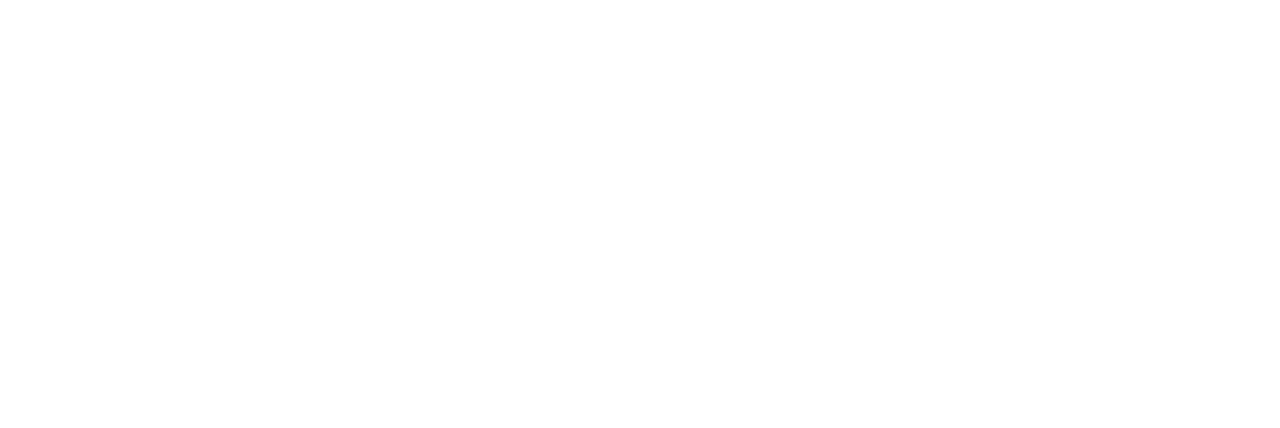
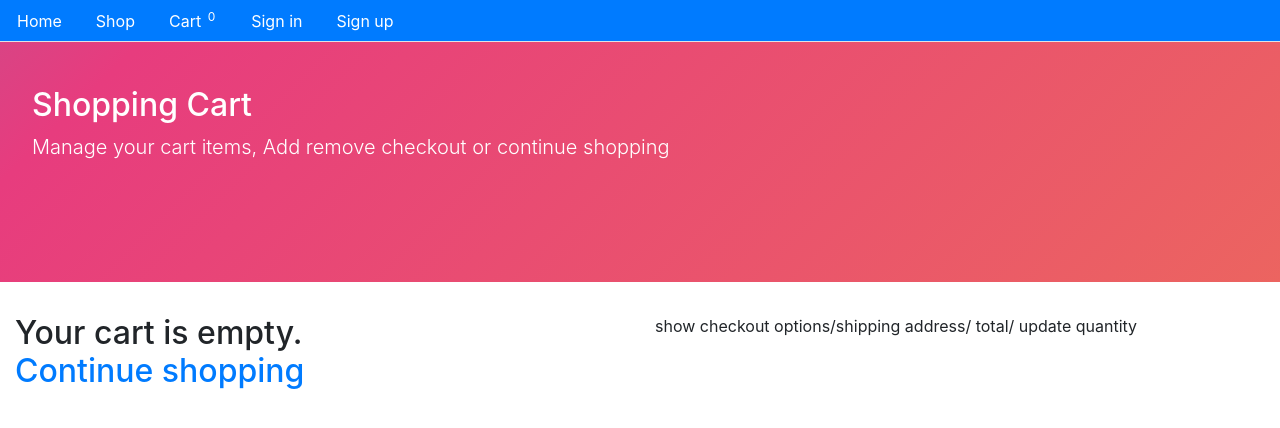
Before and after one commit to fatymahmed/ecommerce-front, a React (Create React App) app: page /cart in a window 1280 px wide. Shown: the top 428 px of the page. Built offline with nearby package versions, Linux system fonts and the light colour scheme.

Commit message:
Show products in cart page

```diff
--- a/src/Routes.js
+++ b/src/Routes.js
@@ -11,6 +11,7 @@
 import AddProduct from "./admin/AddProduct";
 import Shop from "./core/Shop";
 import Product from "./core/Product";
+import Cart from "./core/Cart";
 
 const Routes = () => {
   return (
@@ -25,6 +26,7 @@
         <AdminRoute path='/create/category' exact component={AddCategory} />
         <AdminRoute path='/create/product' exact component={AddProduct} />
         <Route path='/product/:productId' exact component={Product} />
+        <Route path='/cart' exact component={Cart} />
       </Switch>
     </BrowserRouter>
   );
--- a/src/core/Card.js
+++ b/src/core/Card.js
@@ -1,9 +1,12 @@
-import React from "react";
-import { Link } from "react-router-dom";
+import React, { useState } from "react";
+import { Link, Redirect } from "react-router-dom";
 import moment from "moment";
 import ShowImage from "./ShowImage";
+import { addItem } from "./cartHelpers";
 
 const Card = ({ product, showViewProductButton = true }) => {
+  const [redirect, setRedirect] = useState(false);
+
   const showViewButton = (showViewProductButton) =>
     showViewProductButton && (
       <Link to={`/product/${product._id}`} className='mr-2'>
@@ -13,8 +16,22 @@
       </Link>
     );
 
+  const addToCart = () => {
+    addItem(product, () => {
+      setRedirect(true);
+    });
+  };
+
+  const shouldRedirect = (redirect) => {
+    if (redirect) {
+      return <Redirect to='/cart' />;
+    }
+  };
+
   const showAddToCartButton = () => (
-    <button className='btn btn-outline-warning mt-2 mb-2'>Add to Cart</button>
+    <button onClick={addToCart} className='btn btn-outline-warning mt-2 mb-2'>
+      Add to Cart
+    </button>
   );
 
   const showStock = (quantity) =>
@@ -28,6 +45,7 @@
     <div className='card'>
       <div className='card-header name'>{product.name}</div>
       <div className='card-body'>
+        {shouldRedirect(redirect)}
         <ShowImage item={product} url='product' />
         <p className='lead mt-2'>{product.description.substring(0, 100)}</p>
         <p className='black-10'>{product.price}</p>
--- /dev/null
+++ b/src/core/Cart.js
@@ -0,0 +1,50 @@
+import React, { useState, useEffect } from "react";
+import { Link } from "react-router-dom";
+import Layout from "./Layout";
+import { getCart } from "./cartHelpers";
+import Card from "./Card";
+
+const Cart = () => {
+  const [items, setItems] = useState([]);
+
+  useEffect(() => {
+    setItems(getCart());
+  }, []);
+
+  const showItems = (items) => {
+    return (
+      <div>
+        <h2>Your cart has {`${items.length}`} items</h2>
+        <hr />
+        {items.map((product, i) => (
+          <Card key={i} product={product} />
+        ))}
+      </div>
+    );
+  };
+
+  const noItemsMessage = () => (
+    <h2>
+      Your cart is empty. <br /> <Link to='/shop'>Continue shopping</Link>
+    </h2>
+  );
+
+  return (
+    <Layout
+      title='Shopping Cart'
+      description='Manage your cart items, Add remove checkout or continue shopping'
+      className='container-fluid'
+    >
+      <div className='row'>
+        <div className='col-6'>
+          {items.length > 0 ? showItems(items) : noItemsMessage()}
+        </div>
+        <div className='col-6'>
+          <p>show checkout options/shipping address/ total/ update quantity </p>
+        </div>
+      </div>
+    </Layout>
+  );
+};
+
+export default Cart;
--- a/src/core/Menu.js
+++ b/src/core/Menu.js
@@ -1,6 +1,7 @@
 import React, { Fragment } from "react";
 import { Link, withRouter } from "react-router-dom";
 import { signout, isAuthenticated } from "../auth";
+import { itemTotal } from "./cartHelpers";
 
 const isActive = (history, path) => {
   if (history.location.pathname === path) {
@@ -26,6 +27,18 @@
             to='/shop'
           >
             Shop
+          </Link>
+        </li>
+        <li className='nav-item'>
+          <Link
+            className='nav-link'
+            style={isActive(history, "/shop")}
+            to='/cart'
+          >
+            Cart{" "}
+            <sup>
+              <small className='cart-badge'>{itemTotal()}</small>
+            </sup>
           </Link>
         </li>
         {isAuthenticated() && isAuthenticated().user.role === 1 && (
--- /dev/null
+++ b/src/core/cartHelpers.js
@@ -0,0 +1,32 @@
+export const addItem = (item, next) => {
+  let cart = [];
+  if (typeof window !== "undefined") {
+    if (localStorage.getItem("cart")) {
+      cart = JSON.parse(localStorage.getItem("cart"));
+    }
+    cart.push({ ...item, count: 1 });
+    cart = Array.from(new Set(cart.map((p) => p._id))).map((id) => {
+      return cart.find((p) => p._id === id);
+    });
+
+    localStorage.setItem("cart", JSON.stringify(cart));
+  }
+};
+
+export const itemTotal = () => {
+  if (typeof window !== "undefined") {
+    if (localStorage.getItem("cart")) {
+      return JSON.parse(localStorage.getItem("cart")).length;
+    }
+  }
+  return 0;
+};
+
+export const getCart = () => {
+  if (typeof window !== "undefined") {
+    if (localStorage.getItem("cart")) {
+      return JSON.parse(localStorage.getItem("cart"));
+    }
+  }
+  return [];
+};
--- a/src/styles.css
+++ b/src/styles.css
@@ -3,7 +3,15 @@
 .nav :hover {
   border-radius: 0px;
 }
+/*cart bagde*/
 
+.cart-badge,
+.cart-badge:hover {
+  border-radius: 50%;
+  padding: 2px;
+  font-size: 12px;
+  font-size: italic;
+}
 /*Single product*/
 .name {
   background: indigo;
```
